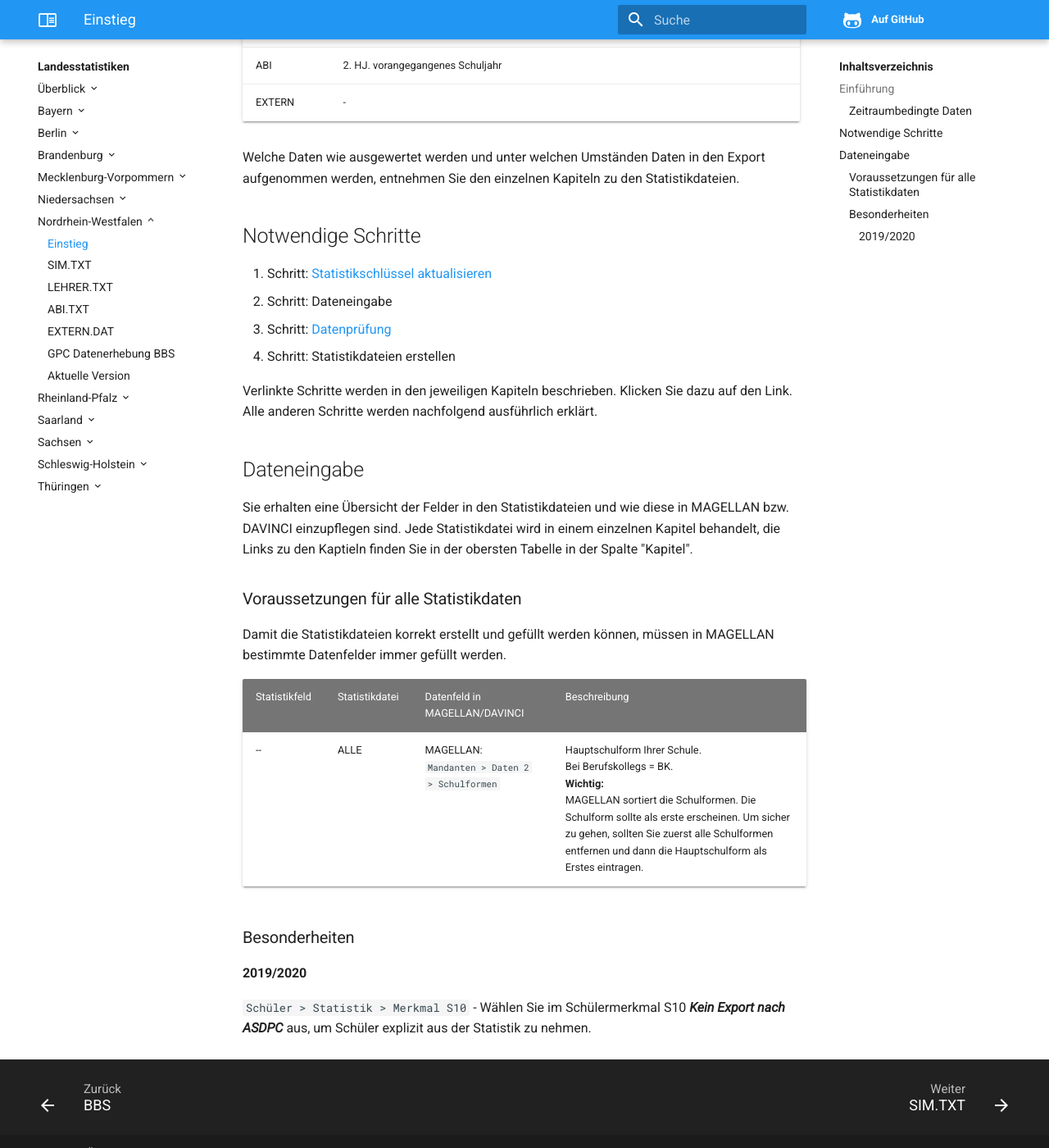
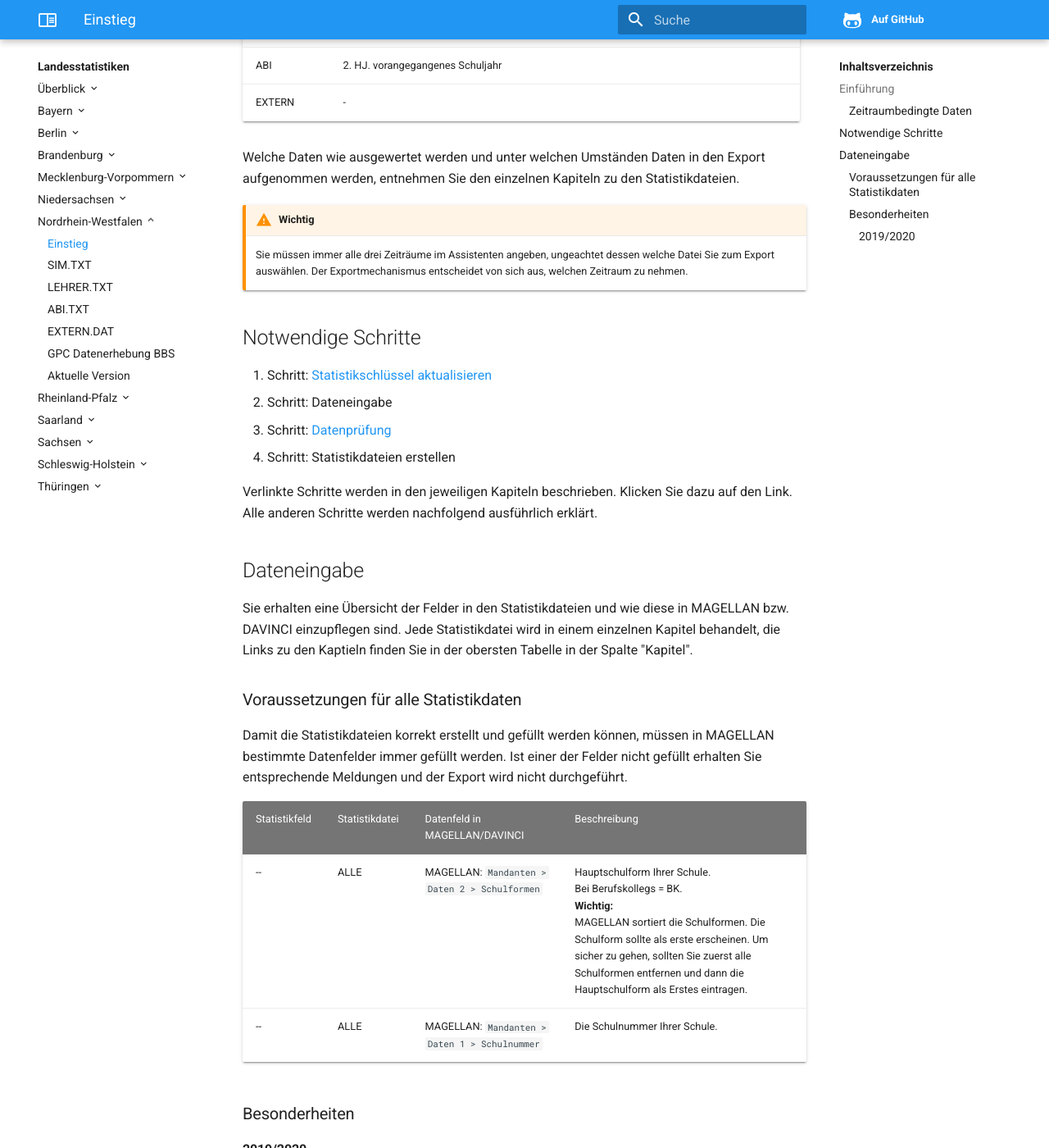
Before and after one commit to stuebersystems/doc.ls.de, an MkDocs documentation site: the page built from docs/nordrhein-westfalen/einstieg.md, in a window 1280 px wide and 1400 px high, scrolled down 1205 px. Shown: the whole window at 82% size. Built offline with MkDocs 1.6.1, drawn with Linux system fonts in a browser that asks for light colours; some of the changed text lies outside the part shown.

Commit message:
minor fixes

```diff
--- a/docs/nordrhein-westfalen/einstieg.md
+++ b/docs/nordrhein-westfalen/einstieg.md
@@ -23,14 +23,18 @@ EXTERN.DAT | EXTERN    | [EXTERN.DAT](stundenplandaten.md) | Nur DAVINCI-Daten a
 
 Viele Schüler- und Klassendaten in MAGELLAN werden zeitraumbezogen pro Schulhalbjahr abgelegt. Je nach Statistkdatei und Datensatz müssen die Daten entsprechend der Vorgaben aus der Schnittstelle aus den unterschiedlichen Halbjahren ausgelesen und ausgewertet werden.
 
-Statistikdatei | Benötigte Halbjahre
--------------- | -------------------
+Statistikdatei | Ausgelesene Halbjahre
+-------------- | ---------------------
 SIM            | 1. HJ. aktuelles Schuljahr, 2. HJ. vorangegangenes Schuljahr, 1. HJ. vorangegangenes Schuljahr
 LEHRER         | -
 ABI            | 2. HJ. vorangegangenes Schuljahr
 EXTERN         | -
 
 Welche Daten wie ausgewertet werden und unter welchen Umständen Daten in den Export aufgenommen werden, entnehmen Sie den einzelnen Kapiteln zu den Statistikdateien.
+
+!!! warning "Wichtig"
+
+    Sie müssen immer alle drei Zeiträume im Assistenten angeben, ungeachtet dessen welche Datei Sie zum Export auswählen. Der Exportmechanismus entscheidet von sich aus, welchen Zeitraum zu nehmen.
 
 ## Notwendige Schritte
 
@@ -48,11 +52,12 @@ Jede Statistikdatei wird in einem einzelnen Kapitel behandelt, die Links zu den
 
 ### Voraussetzungen für alle Statistikdaten
 
-Damit die Statistikdateien korrekt erstellt und gefüllt werden können, müssen in MAGELLAN bestimmte Datenfelder immer gefüllt werden.
+Damit die Statistikdateien korrekt erstellt und gefüllt werden können, müssen in MAGELLAN bestimmte Datenfelder immer gefüllt werden. Ist einer der Felder nicht gefüllt erhalten Sie entsprechende Meldungen und der Export wird nicht durchgeführt.
 
 Statistikfeld | Statistikdatei | Datenfeld in MAGELLAN/DAVINCI | Beschreibung
 ------------- | -------------- | ----------------------------- | ------------
---            | ALLE           | MAGELLAN:<br/>`Mandanten > Daten 2 > Schulformen` | Hauptschulform Ihrer Schule.<br/>Bei Berufskollegs = BK.<br/>**Wichtig:**<br/>MAGELLAN sortiert die Schulformen. Die Schulform sollte als erste erscheinen. Um sicher zu gehen, sollten Sie zuerst alle Schulformen entfernen und dann die Hauptschulform als Erstes eintragen.
+--            | ALLE           | MAGELLAN: `Mandanten > Daten 2 > Schulformen` | Hauptschulform Ihrer Schule.<br/>Bei Berufskollegs = BK.<br/>**Wichtig:**<br/>MAGELLAN sortiert die Schulformen. Die Schulform sollte als erste erscheinen. Um sicher zu gehen, sollten Sie zuerst alle Schulformen entfernen und dann die Hauptschulform als Erstes eintragen.
+--            | ALLE           | MAGELLAN: `Mandanten > Daten 1 > Schulnummer` | Die Schulnummer Ihrer Schule.
 
 ### Besonderheiten
 
```
